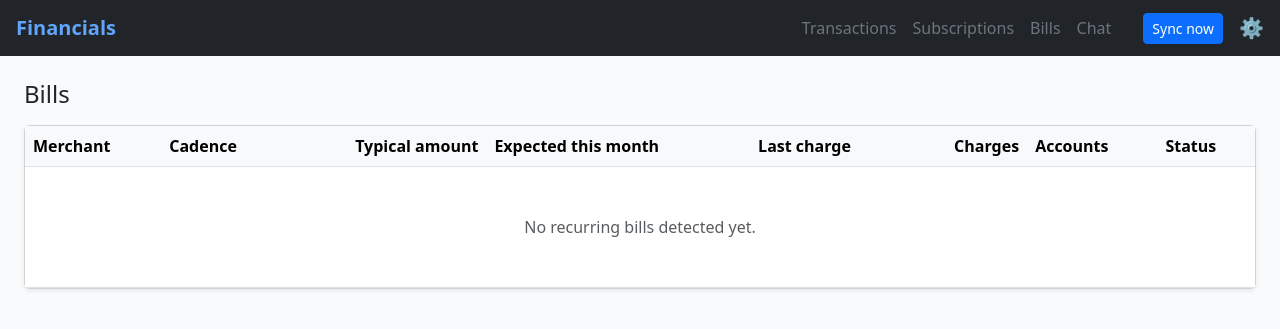
After one commit to honerlaw/financials, a Flask app: page /bills in a window 1280 px wide. The commit adds this page. Shown: the top 329 px of the page. Run offline with Flask 3, Linux system fonts and the light colour scheme; the visitor is signed in with stand-in values (Sample User, id 1); parts of the project's set-up code (start-up, migrations or seed data) failed here and were passed over.

Commit message:
Add /bills page with monthly paid/unpaid/upcoming payment status (#7)
* chore: initialize 006-bills-view work unit

* feat: add /bills page with monthly paid/unpaid/upcoming status

* chore: promote 006-bills-view — knowledge 005-006 added, proposal shipped

* chore: refresh knowledge overview — watermark 004→006 (bills view entries)

* chore: log synthesis outcome to 006-bills-view scratchpad

```diff
--- /dev/null
+++ b/app/bills.py
@@ -0,0 +1,92 @@
+"""Bill detection and monthly payment-status tracking.
+
+A "bill" is any recurring outflow stream — utilities, rent, card payments, etc.
+Inflows (paychecks, refunds) are excluded. Detection reuses the same
+cadence-based grouping as subscriptions.py; payment status is a per-month
+overlay computed from raw transaction dates.
+"""
+
+import calendar
+from datetime import date, timedelta
+
+from app.subscriptions import (
+    _build_stream,
+    _group_transactions,
+)
+
+PAYMENT_WINDOW = 6  # days around expected day-of-month to match a payment
+
+_STATUS_ORDER = {'unpaid': 0, 'upcoming': 1, 'paid': 2, 'inactive': 3}
+
+
+def _expected_day_of_month(txns):
+    """Median calendar day across all historical transaction dates."""
+    days = sorted(t.date.day for t in txns)
+    n = len(days)
+    mid = n // 2
+    if n % 2:
+        return days[mid]
+    return (days[mid - 1] + days[mid]) // 2
+
+
+def _safe_date(year, month, day):
+    """Return date(year, month, day), clamping day to the last day of month."""
+    last = calendar.monthrange(year, month)[1]
+    return date(year, month, min(day, last))
+
+
+def _payment_status(txns, today):
+    """Compute payment status for the current calendar month.
+
+    Returns (status, expected_date) where status is one of:
+      'upcoming' — expected date not yet reached (within tolerance)
+      'paid'     — a matching transaction found near expected date
+      'unpaid'   — expected date has passed with no matching transaction
+    """
+    expected_day = _expected_day_of_month(txns)
+    expected_date = _safe_date(today.year, today.month, expected_day)
+
+    if today < expected_date - timedelta(days=PAYMENT_WINDOW):
+        return 'upcoming', expected_date
+
+    matching = [
+        t for t in txns
+        if t.date.year == today.year
+        and t.date.month == today.month
+        and abs((t.date - expected_date).days) <= PAYMENT_WINDOW
+    ]
+    if matching:
+        return 'paid', expected_date
+    return 'unpaid', expected_date
+
+
+def detect_bills(transactions, today):
+    """Detect recurring outflow streams and compute monthly payment status.
+
+    Returns a list of bill dicts (same shape as detect_subscriptions streams,
+    plus 'payment_status' and 'expected_date_this_month'), sorted unpaid-first,
+    then upcoming, then paid; within each group by amount magnitude descending.
+    """
+    live = [t for t in transactions if not t.removed]
+
+    bills = []
+    for group in _group_transactions(live):
+        stream = _build_stream(group, today)
+        if stream is None:
+            continue
+        if stream['is_inflow']:
+            continue
+
+        if not stream['active']:
+            stream['payment_status'] = 'inactive'
+            stream['expected_date_this_month'] = _safe_date(
+                today.year, today.month, _expected_day_of_month(group)
+            )
+        else:
+            status, expected_date = _payment_status(group, today)
+            stream['payment_status'] = status
+            stream['expected_date_this_month'] = expected_date
+        bills.append(stream)
+
+    bills.sort(key=lambda b: (_STATUS_ORDER[b['payment_status']], -abs(b['amount'])))
+    return bills
--- a/app/routes.py
+++ b/app/routes.py
@@ -190,6 +190,36 @@ def subscriptions():
     )
 
 
+@bp.route('/bills')
+@login_required
+def bills():
+    from app.bills import detect_bills
+
+    transactions = Transaction.query.filter_by(removed=False).all()
+    bill_list = detect_bills(transactions, date.today())
+
+    accounts = {a.plaid_account_id: a for a in Account.query.all()}
+    institution_names = {i.id: i.name for i in Institution.query.all()}
+    for bill in bill_list:
+        labels = set()
+        for institution_id, account_id in bill.pop('account_keys'):
+            institution = institution_names.get(institution_id, '')
+            account = accounts.get(account_id)
+            labels.add(f'{institution} · {account.name}' if account else institution)
+        bill['accounts'] = sorted(labels)
+
+    paid_count = sum(1 for b in bill_list if b['payment_status'] == 'paid')
+    unpaid_count = sum(1 for b in bill_list if b['payment_status'] == 'unpaid')
+    upcoming_count = sum(1 for b in bill_list if b['payment_status'] == 'upcoming')
+    return render_template(
+        'bills.html',
+        bills=bill_list,
+        paid_count=paid_count,
+        unpaid_count=unpaid_count,
+        upcoming_count=upcoming_count,
+    )
+
+
 @bp.route('/settings')
 @login_required
 def settings():
--- a/app/templates/base.html
+++ b/app/templates/base.html
@@ -17,6 +17,7 @@
   <div class="d-flex align-items-center gap-3">
     <a href="/" class="text-secondary text-decoration-none">Transactions</a>
     <a href="/subscriptions" class="text-secondary text-decoration-none">Subscriptions</a>
+    <a href="/bills" class="text-secondary text-decoration-none">Bills</a>
     <a href="/chat" class="text-secondary text-decoration-none">Chat</a>
     <small id="sync-label" class="text-secondary"></small>
     <button id="sync-btn" class="btn btn-sm btn-primary" onclick="triggerSync(this)">Sync now</button>
--- /dev/null
+++ b/app/templates/bills.html
@@ -0,0 +1,65 @@
+{% extends 'base.html' %}
+{% block content %}
+<div class="d-flex align-items-baseline gap-3 mb-3">
+  <h4 class="mb-0">Bills</h4>
+  <span class="text-muted small">
+    {% if unpaid_count %}<span class="text-danger fw-semibold">{{ unpaid_count }} unpaid</span>{% endif %}
+    {% if unpaid_count and (upcoming_count or paid_count) %} · {% endif %}
+    {% if upcoming_count %}{{ upcoming_count }} upcoming{% endif %}
+    {% if upcoming_count and paid_count %} · {% endif %}
+    {% if paid_count %}{{ paid_count }} paid this month{% endif %}
+  </span>
+</div>
+
+<div class="card shadow-sm">
+  <div class="table-responsive">
+    <table class="table table-hover align-middle mb-0">
+      <thead class="table-light">
+        <tr>
+          <th>Merchant</th>
+          <th>Cadence</th>
+          <th class="text-end">Typical amount</th>
+          <th>Expected this month</th>
+          <th>Last charge</th>
+          <th class="text-end">Charges</th>
+          <th>Accounts</th>
+          <th>Status</th>
+        </tr>
+      </thead>
+      <tbody>
+      {% for b in bills %}
+      <tr {% if b.payment_status == 'inactive' %}class="opacity-50"{% endif %}>
+        <td class="fw-semibold">{{ b.name }}</td>
+        <td class="text-capitalize text-muted">{{ b.cadence }}</td>
+        <td class="text-end text-nowrap text-danger">
+          -${{ "%.2f"|format(b.amount|abs) }}
+          {% if b.varies %}<span class="badge bg-warning text-dark ms-1">varies</span>{% endif %}
+        </td>
+        <td class="text-muted small text-nowrap">{{ b.expected_date_this_month.strftime('%b %d') }}</td>
+        <td class="text-muted small text-nowrap">{{ b.last_date.strftime('%b %d, %Y') }}</td>
+        <td class="text-end text-muted">{{ b.count }}</td>
+        <td class="small">
+          {% for label in b.accounts %}
+          <span class="badge bg-primary fw-normal">{{ label }}</span>
+          {% endfor %}
+        </td>
+        <td>
+          {% if b.payment_status == 'paid' %}
+          <span class="badge bg-success">Paid</span>
+          {% elif b.payment_status == 'unpaid' %}
+          <span class="badge bg-danger">Unpaid</span>
+          {% elif b.payment_status == 'upcoming' %}
+          <span class="badge bg-secondary">Upcoming</span>
+          {% else %}
+          <span class="badge bg-secondary">Inactive</span>
+          {% endif %}
+        </td>
+      </tr>
+      {% else %}
+      <tr><td colspan="8" class="text-center text-muted py-5">No recurring bills detected yet.</td></tr>
+      {% endfor %}
+      </tbody>
+    </table>
+  </div>
+</div>
+{% endblock %}
```
Also changed, not shown: tests/test_bills.py (added, +241 -0 lines), .minerva/knowledge/005-decision-bills-inactive-override.md (added), .minerva/knowledge/006-decision-bills-payment-status-algorithm.md (added), .minerva/knowledge/overview.md, .minerva/work/006-bills-view/archive/scratchpad.md (added), .minerva/work/006-bills-view/proposal.md (added), .minerva/work/006-bills-view/scratchpad.md (added).
